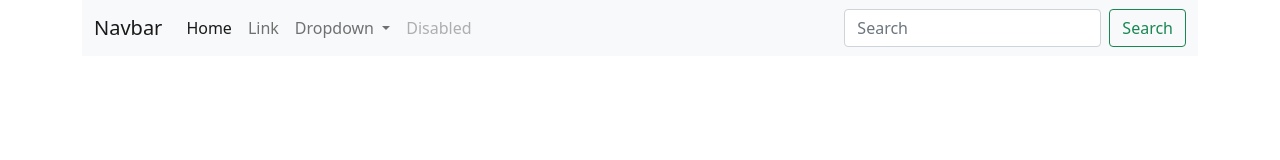
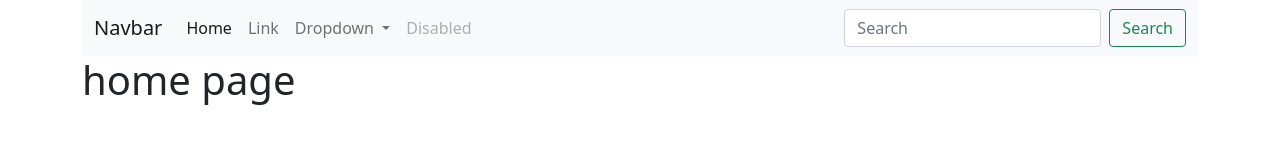
Before and after one commit to FAIZALI1212/pr2-202401c1, a plain HTML site: page index.html in a window 1280 px wide. Drawn offline with nearby package versions, Linux system fonts and the light colour scheme.

Commit message:
update index.html heading

```diff
--- a/index.html
+++ b/index.html
@@ -44,6 +44,7 @@
           </div>
         </div>
       </nav>
+      <h1>home page<h1>
   </div>
 
   <script src="https://cdn.jsdelivr.net/npm/bootstrap@5.0.2/dist/js/bootstrap.bundle.min.js" integrity="sha384-MrcW6ZMFYlzcLA8Nl+NtUVF0sA7MsXsP1UyJoMp4YLEuNSfAP+JcXn/tWtIaxVXM" crossorigin="anonymous"></script>
```
